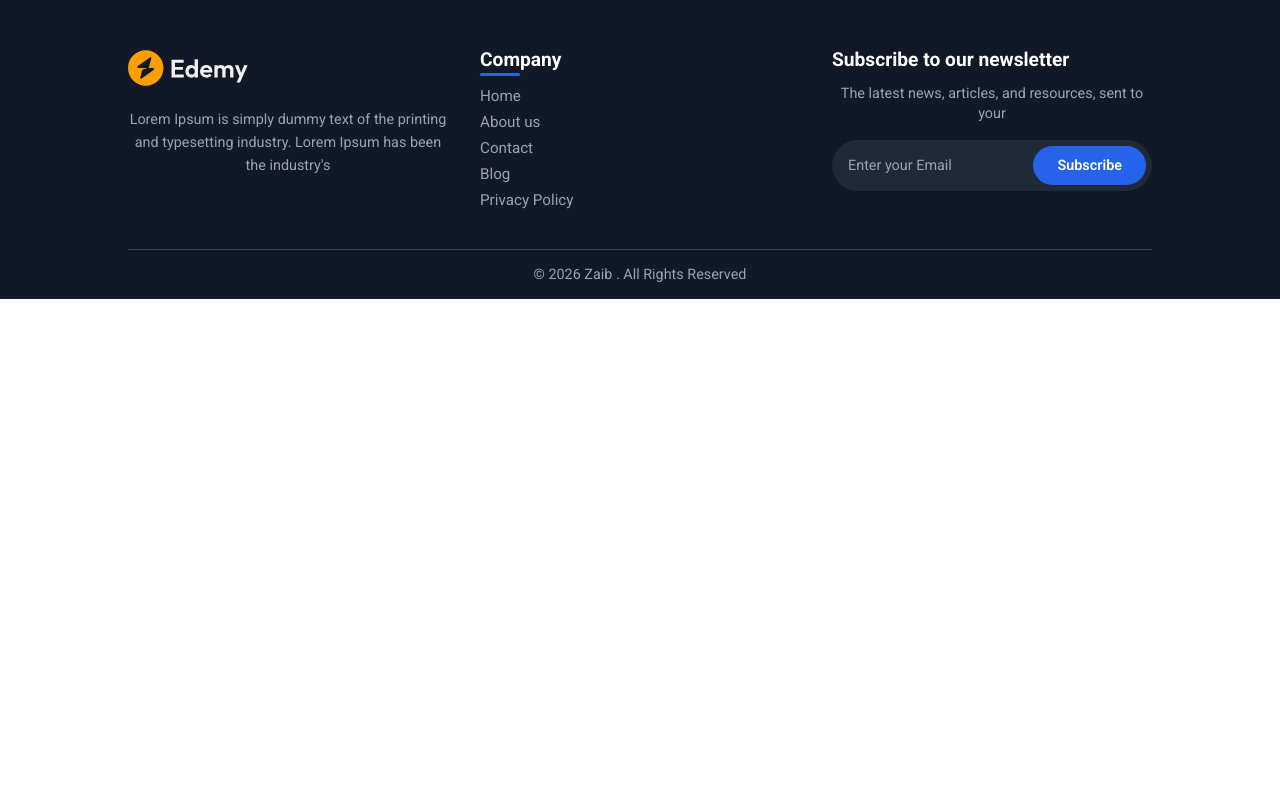
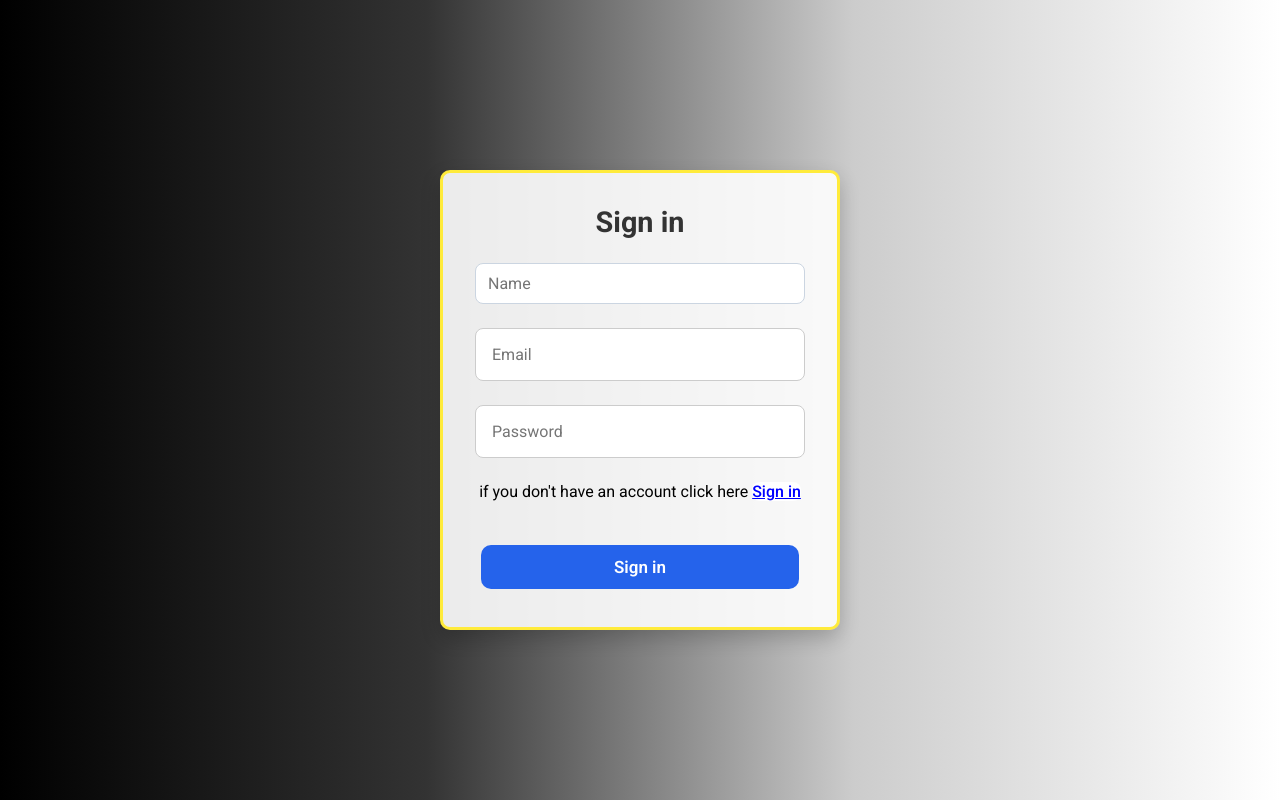
Before and after one commit to ZaibHusan/LMS, a React (Vite) app: page /Ruser in a window 1280 px wide. Shown: the top 800 px of the page. Built offline with nearby package versions, Linux system fonts and the light colour scheme; no server answers.

Commit message:
New api had been added

```diff
--- a/src/App.jsx
+++ b/src/App.jsx
@@ -5,6 +5,7 @@ import Userlayout from './Mainpages/User/Userlayout'
 import Coursespage from './Mainpages/User/Pages/Coursespage/Coursespage'
 import Footer from './MainComponent/Footer/Footer'
 import CourseList from './Mainpages/User/Pages/CourseList/CourseList'
+import Ruser from './MainComponent/Ruser/Ruser'
 
 export default function App() {
   const pagetop = () => {
@@ -24,7 +25,7 @@ export default function App() {
         <Route path='creater'>
           <Route index element={<Createrlayout />} />
         </Route>
-
+        <Route path='/Ruser' element={<Ruser />} />
       </Routes>
       <Footer />
     </>
--- a/src/Appcontext/Coursecontainer.jsx
+++ b/src/Appcontext/Coursecontainer.jsx
@@ -11,6 +11,11 @@ export const courseDataContext = createContext("");
 export default function Coursecontainer({ children }) {
   const [finalCourseData, setFinalCourseData] = useState(courseData);
   const [title, setTitle] = useState("");
+  const [userData,setuserData] = useState({
+    islogin : false,
+    Username : '',
+    Gmail : '',
+  });
 
   const filterCourseFunction = () => {
     if (!title.trim()) {
@@ -31,7 +36,7 @@ export default function Coursecontainer({ children }) {
 
   return (
     <div>
-      <courseDataContext.Provider value={{ finalCourseData, title, setTitle, buyers, }}>
+      <courseDataContext.Provider value={{ finalCourseData, title, setTitle, buyers, userData ,setuserData}}>
         {children}
       </courseDataContext.Provider>
     </div>
--- /dev/null
+++ b/src/MainComponent/Ruser/Ruser.css
@@ -0,0 +1,107 @@
+/* Main container */
+.Ruser {
+   background: linear-gradient(to right, #000000, #333333, #cccccc, #ffffff);
+
+    min-height: 100vh;          /* full screen height */
+    width: 100%;
+    display: flex;
+    justify-content: center;
+    align-items: center;
+    padding: 2rem 0;
+    box-sizing: border-box;
+}
+
+/* Center box for form */
+.Register_box {
+    display: flex;
+    justify-content: center;
+    align-items: center;
+    width: 100%;
+}
+
+/* Inner form styling */
+.inner_form {
+    background-color: rgba(255, 255, 255, 0.9);
+    border: 3px solid #ffeb3b; /* yellow border */
+    border-radius: 10px;
+    padding: 2rem;
+    width: 90%;
+    max-width: 400px; /* max width for desktop */
+    box-shadow: 0 8px 20px rgba(0,0,0,0.2);
+    text-align: center;
+}
+
+/* Form header */
+.inner_form h2 {
+    margin-bottom: 1.5rem;
+    color: #333;
+    font-size: 1.8rem;
+}
+
+/* Form itself */
+form {
+    display: flex;
+    flex-direction: column;
+    gap: 1.5rem;
+}
+
+/* Input fields */
+form input {
+    padding: 1rem;
+    border-radius: 8px;
+    border: 1px solid #ccc;
+    outline: none;
+    width: 100%;
+    box-sizing: border-box;
+    font-size: 1rem;
+    transition: border 0.3s;
+    outline: none;
+}
+
+/* Input focus effect */
+form input:focus {
+    border-color: #2196f3;
+}
+
+/* Button */
+form button {
+    padding: 1rem;
+    background-color: #f44336;
+    color: #fff;
+    border: none;
+    border-radius: 8px;
+    font-size: 1rem;
+    cursor: pointer;
+    transition: background 0.3s;
+}
+
+/* Button hover effect */
+form button:hover {
+    background-color: #d32f2f;
+}
+
+/* Responsive for mobile */
+@media (max-width: 500px) {
+    .inner_form {
+        width: 90%;
+        padding: 1.5rem;
+    }
+}
+
+
+#toggleButton {
+    padding: 0;
+    margin: 0;
+    background-color: non;
+    border: none;
+    cursor: pointer;
+    text-decoration: underline;
+    background-color: white;
+    color: blue;
+}
+
+.redp{
+    color: red;
+    font-size: 0.7rem;
+    text-align: center;
+}
--- /dev/null
+++ b/src/MainComponent/Ruser/Ruser.jsx
@@ -0,0 +1,123 @@
+import React, { use, useContext, useState } from 'react'
+import "./Ruser.css"
+import Navbar from '../../Mainpages/User/Components/Navbar/Navbar'
+import { useNavigate } from 'react-router-dom'
+import { courseDataContext } from '../../Appcontext/Coursecontainer';
+export default function Ruser() {
+    let navigate = useNavigate();
+    const [userstatus, setsuerstatus] = useState(false)
+    const [error, seterror] = useState('')
+    const { userData, setuserData } = useContext(courseDataContext)
+    const [showp, setshowp] = useState(true)
+    const [Data, setData] = useState({
+        username: '',
+        password: '',
+        email: "",
+    })
+
+
+    const handlechange = (e) => {
+        const { name, value } = e.target;
+        setData(pervious => ({
+            ...pervious,
+            [name]: value,
+
+
+        }))
+    }
+
+
+
+
+    async function submitData(params) {
+        console.log("button was clicked")
+        // create a api for sign up
+        if (!userstatus) {
+            let req = await fetch("https://lms-back-end-mu.vercel.app/registeruser", {
+                method: 'POST',
+                headers: { 'Content-Type': 'application/json' },
+                body: JSON.stringify(Data)
+            })
+            let reqData = await req.json();
+            const {islogin, data} = reqData;
+            console.log("islogin ", islogin , "data", data)
+            if (islogin) {
+                setuserData({
+                    islogin: true,
+                    Username: data.username,
+                    Gmail: data.email,
+                })
+                navigate("/")
+                seterror("")
+                console.log(userData)
+            }
+            if(!islogin){
+                setuserData({
+                    islogin: false,
+                })
+                console.log(userData)
+                seterror(`${data} please enter unique info`)
+            }
+
+        }
+
+
+        // Create another api for login
+
+        if (userstatus) {
+            let req = await fetch("https://lms-back-end-mu.vercel.app/checkuser", {
+                method: 'POST',
+                headers: { 'Content-Type': 'application/json' },
+                body: JSON.stringify({
+                    email: Data.email,
+                    password: Data.password
+                })
+            })
+            let reqData = await req.json();
+            const { loginsuccess } = reqData;
+            if (loginsuccess) {
+                const { data } = reqData;
+                setuserData({
+                    islogin: true,
+                    Username: data.username,
+                    Gmail: data.email,
+                })
+                navigate("/")
+                seterror("")
+                console.log(userData)
+            } else {
+
+                setuserData({
+                    islogin: false,
+                })
+            console.log(userData)
+                seterror("The user not exist please enter correct information")
+            }
+        }
+
+
+    }
+
+    const Handlesubmit = (e) => {
+        e.preventDefault()
+    }
+    return (
+        <>
+            <div className="Ruser">
+                <div className="Register_box">
+                    <div className="inner_form">
+                        <h2>{userstatus ? "Sign up" : "Sign in"}</h2>
+                        <form onSubmit={Handlesubmit}>
+                            {!userstatus && <input type="text" placeholder='Name' name='username' value={Data.username} onChange={handlechange} />}
+                            <input type="email" placeholder='Email' name='email' value={Data.email} onChange={handlechange} />
+                            <input type="password" placeholder='Password' name='password' value={Data.password} onChange={handlechange} />
+                            <p>if you {userstatus ? "have" : "don't have"} an account click here <button id='toggleButton' type='button' onClick={() => { setsuerstatus(!userstatus) }}>Sign in</button></p>
+                            {error.length > 10 ? <p className='redp'>{error}</p> : ""}
+                            <button type='submit' onClick={submitData} >{userstatus ? "Sign up" : "Sign in"}</button>
+                        </form>
+                    </div>
+                </div>
+            </div>
+        </>
+    )
+}
--- a/src/Mainpages/Creater/Components/Addcourse/Addcourse.jsx
+++ b/src/Mainpages/Creater/Components/Addcourse/Addcourse.jsx
@@ -1,8 +1,9 @@
-import React, { useState } from 'react';
+import React, { useContext, useState } from 'react';
 import './Addcourse.css';
+import { courseDataContext } from '../../../../Appcontext/Coursecontainer';
 
 export default function Addcourse() {
-
+const {userData , setuserData} = useContext(courseDataContext)
   const [formData, setFormData] = useState({
     title: '',
     description: '',
--- a/src/Mainpages/Creater/Components/Mycourses/Mycourses.css
+++ b/src/Mainpages/Creater/Components/Mycourses/Mycourses.css
@@ -60,7 +60,6 @@
 
 
 .Mycourses_allcourse {
-    border: 1px solid #be3131;
     width: 100%;
     overflow-y: auto;
     height: 100%;
--- a/src/Mainpages/Creater/Components/Right/MainDashbord.jsx
+++ b/src/Mainpages/Creater/Components/Right/MainDashbord.jsx
@@ -1,9 +1,10 @@
-import React from 'react'
+import React, { useContext } from 'react'
 import './Right.css'
 import { assets } from '../../../../assets/assets'
 import {
   LineChart, Line, XAxis, YAxis, CartesianGrid, Tooltip, ResponsiveContainer
 } from 'recharts'
+import { courseDataContext } from '../../../../Appcontext/Coursecontainer'
 
 export default function MainDashbord() {
 
@@ -15,6 +16,10 @@ export default function MainDashbord() {
     { month: 'May', earnings: 1600, students: 200 },
   ]
 
+const {userData, setuserData} = useContext(courseDataContext);
+
+console.log(userData);
+
   return (
     <div className='Right'>
       <div className="Right_part1">
@@ -24,7 +29,7 @@ export default function MainDashbord() {
             <div className="profile">
               <img src={assets.profile_img} alt="Trainer" />
             </div>
-            <h1>Trainer Name</h1>
+            <h1>{userData.Username}</h1>
           </div>
 
           <div className="trainer_stats">
--- a/src/Mainpages/Creater/Createrlayout.jsx
+++ b/src/Mainpages/Creater/Createrlayout.jsx
@@ -1,8 +1,12 @@
-import React from 'react'
+import React, { useContext } from 'react'
 import Navbar from '../User/Components/Navbar/Navbar'
 import Dashbord from './Components/Dashbord/Dashbord'
-
+import { courseDataContext } from '../../Appcontext/Coursecontainer';
+import "./error.css"
 export default function Createrlayout() {
+  const { userData, setuserData } = useContext(courseDataContext)
+  const { islogin, Username, Gmail } = userData;
+  if (islogin) {
     return (
       <>
         <Navbar />
@@ -10,3 +14,25 @@ export default function Createrlayout() {
       </>
     )
   }
+  else {
+    return (
+      <>
+        <Navbar />
+        <div className="error-container">
+          <div className="error-box">
+            <h1 className="error-title">Access Denied 🚫</h1>
+            <p className="error-message">
+              You are not logged in. Please log in to continue exploring your dashboard.
+            </p>
+            <a href="/Ruser" className="login-btn">Login Now</a>
+
+            <div className="hint">
+              <p>Don’t have an account? <a href="/Ruser#signup" className="signup-link">Sign up</a></p>
+            </div>
+          </div>
+        </div>
+
+      </>
+    )
+  }
+}
--- /dev/null
+++ b/src/Mainpages/Creater/error.css
@@ -0,0 +1,78 @@
+.error-container {
+  display: flex;
+  justify-content: center;
+  align-items: center;
+  height: 80vh;
+  background: linear-gradient(135deg, #1e293b, #0f172a);
+  font-family: 'Poppins', sans-serif;
+  color: white;
+}
+
+.error-box {
+  background: rgba(255, 255, 255, 0.05);
+  backdrop-filter: blur(10px);
+  border: 1px solid rgba(255, 255, 255, 0.2);
+  border-radius: 20px;
+  padding: 40px;
+  text-align: center;
+  width: 90%;
+  max-width: 450px;
+  box-shadow: 0 8px 30px rgba(0, 0, 0, 0.3);
+  animation: fadeIn 0.8s ease-in-out;
+}
+
+.error-title {
+  font-size: 2rem;
+  margin-bottom: 15px;
+  color: #f87171;
+  letter-spacing: 1px;
+}
+
+.error-message {
+  font-size: 1rem;
+  margin-bottom: 30px;
+  color: #cbd5e1;
+}
+
+.login-btn {
+  display: inline-block;
+  background: #3b82f6;
+  color: white;
+  text-decoration: none;
+  padding: 12px 30px;
+  border-radius: 30px;
+  font-weight: 500;
+  transition: 0.3s ease;
+}
+
+.login-btn:hover {
+  background: #2563eb;
+  transform: translateY(-2px);
+  box-shadow: 0 5px 15px rgba(37, 99, 235, 0.4);
+}
+
+.hint {
+  margin-top: 25px;
+  font-size: 0.9rem;
+}
+
+.signup-link {
+  color: #38bdf8;
+  text-decoration: none;
+  font-weight: 500;
+}
+
+.signup-link:hover {
+  text-decoration: underline;
+}
+
+@keyframes fadeIn {
+  from {
+    opacity: 0;
+    transform: translateY(20px);
+  }
+  to {
+    opacity: 1;
+    transform: translateY(0);
+  }
+}
--- a/src/Mainpages/User/Pages/CourseList/CourseList.jsx
+++ b/src/Mainpages/User/Pages/CourseList/CourseList.jsx
@@ -1,8 +1,14 @@
-import React from 'react'
+import React, { useEffect } from 'react'
 import Navbar from '../../Components/Navbar/Navbar'
 import Courselayout from './Coursecomponent/Courselayout'
 
 export default function CourseList() {
+  const pagetop = () => {
+    window.scrollTo(0, 0);
+  }
+  useEffect(() => {
+    pagetop();
+  }, []);
   return (
     <>
       <Navbar />
```
Also changed, not shown: src/Mainpages/User/Components/Navbar/Navbar.jsx (+22 -4 lines). Lines whose indentation alone changed are shown as unchanged.
